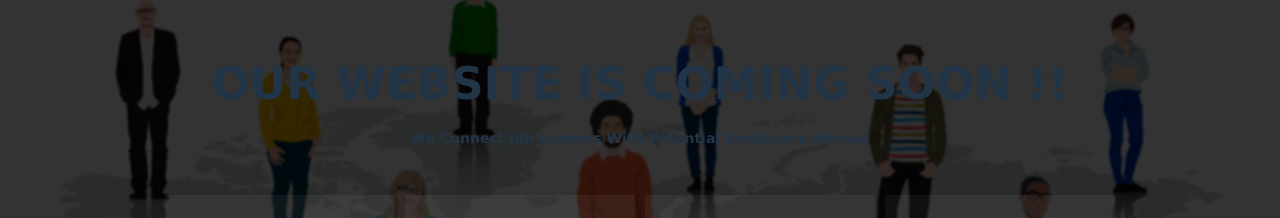
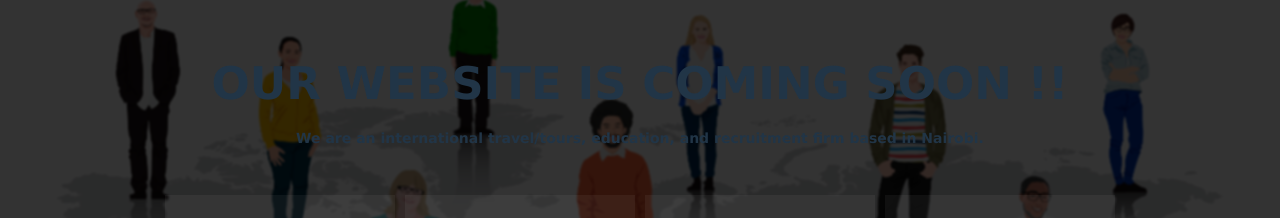
Before and after one commit to 1wes/pithone-international, a React (Vite) app: page / in a window 1280 px wide. Shown: the part 100-318 px from the top of the page. Built offline with nearby package versions, Linux system fonts and the light colour scheme.

Commit message:
refactor(counter): change coming soon tagline

```diff
--- a/src/components/counter.jsx
+++ b/src/components/counter.jsx
@@ -58,7 +58,7 @@ const ComingSoon = () => {
                             OUR WEBSITE IS COMING SOON  !!
                         </h1>
                         <p className="tagline">
-                            We Connect Job Seekers With Potential Employers Abroad
+                            We are an international travel/tours, education, and recruitment firm based in Nairobi.
                         </p>
                         <div className="counter-cards">
                             <CounterDownCard duration={formatNumbers(timeLeft.days)} durationType={`days`}/>
```
